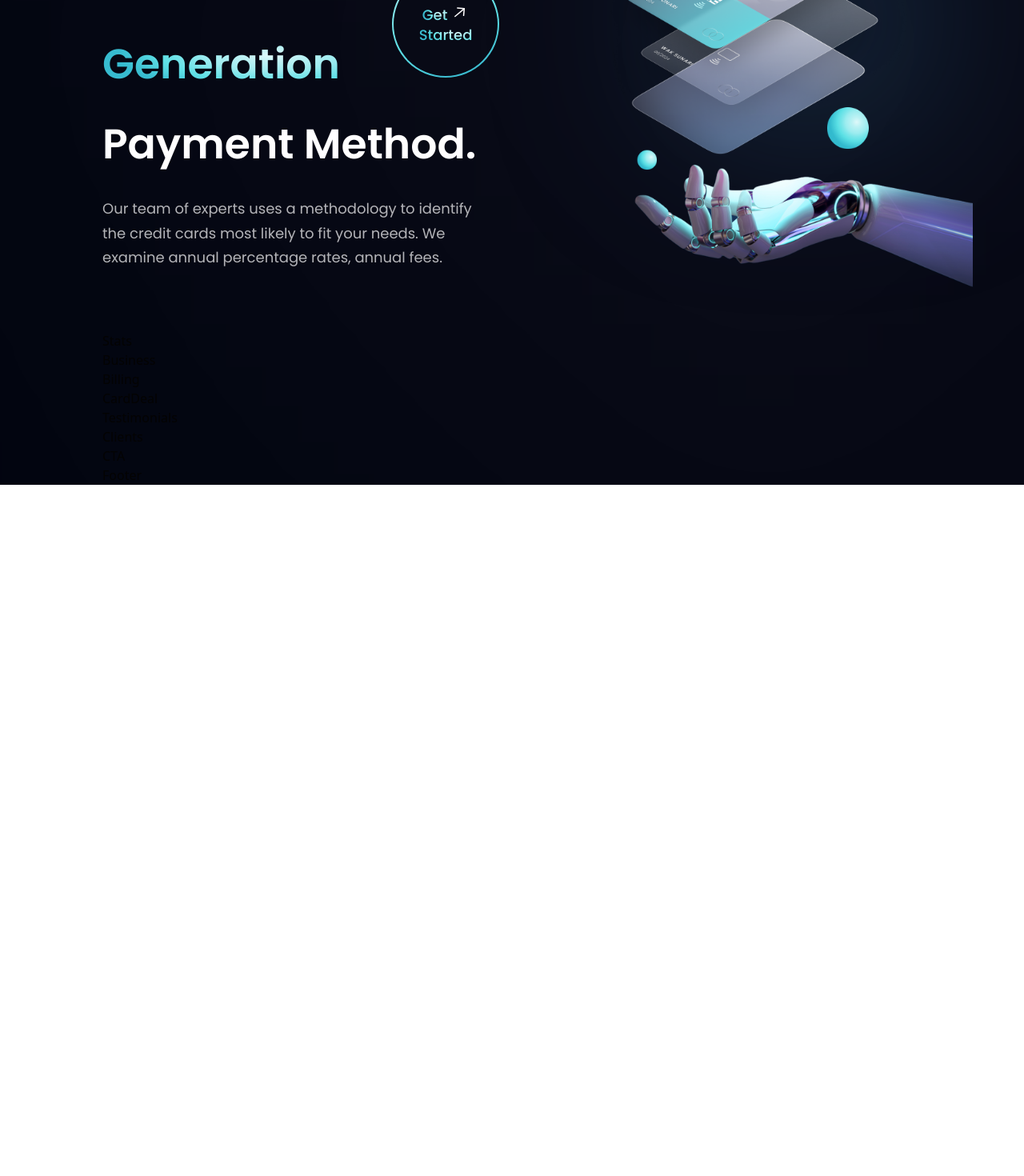
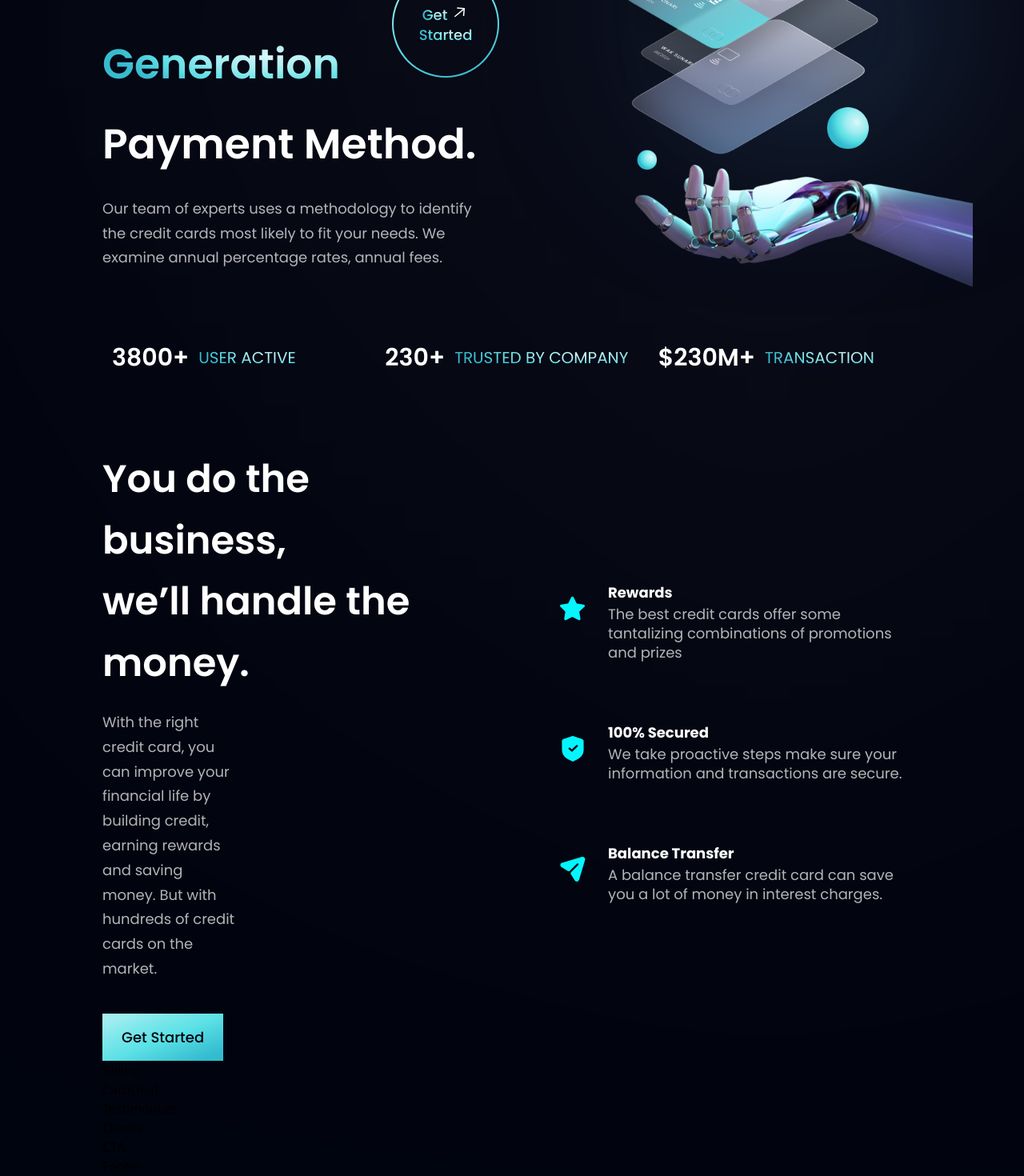
Before and after one commit to syedmilad/Modern-UI-UX, a React (Vite) app: page / in a window 1280 px wide. Shown: the part 278-1748 px from the top of the page at 80% size. Before the commit the page ends 884 px from the top, so only its background shows below. Built offline with nearby package versions, Linux system fonts and the light colour scheme.

Commit message:
updated work

```diff
--- a/src/App.jsx
+++ b/src/App.jsx
@@ -15,18 +15,18 @@ import style from "./style";
 const App = () => {
   return (
     <div className="bg-primary w-full overflow-hidden">
-      <div className={`${style.paddingX} ${style.flexCenter}`}>
-        <div className={`${style.boxWidth}`}><Navbar/></div>
+      <div className="sm:px-16 px-6 flex justify-center items-center">
+        <div className="xl:max-w-[1280px] w-full"><Navbar/></div>
       </div>
 
-      <div className={`${style.paddingX} ${style.flexStart}`}>
-        <div className={`${style.boxWidth}`}>
+      <div className="sm:px-16 px-6 flex justify-center items-start">
+        <div className="xl:max-w-[1280px] w-full">
           <Hero/>
           </div>
       </div>
 
-      <div className={`${style.paddingX} ${style.flexStart}`}>
-        <div className={`${style.paddingX} ${style.boxWidth}`}>
+      <div className="sm:px-16 px-6 flex justify-center items-start">
+        <div className="sm:px-16 px-6 xl:max-w-[1280px] w-full">
           <Stats></Stats>
           <Business></Business>
           <Billing></Billing>
--- a/src/components/Business.jsx
+++ b/src/components/Business.jsx
@@ -1,7 +1,38 @@
 import React from 'react'
+import Button from './Button'
+import { features, feedback } from '../constant'
+
+const FeatureCard = ({icon,index,title,content}) => {
+  return (
+    <div className={`flex flex-row rounded-[20px] p-6 ${index !== features.length - 1 ? 'mb-6' : 'mb-0'} feature-card`}>
+      <div className={`w-[64px] h-[64px] rounded-full flex justify-center items-center`}>
+        <img src={icon} alt="icon" className='w-[50%] h-[50%] object-contain' />
+      </div>
+      <div className='flex-1 flex-col ml-3 flex'>
+      <h4 className='font-poppins font-bold text-white text-[18px] leading-[23px] mb-1 '>{title}</h4>
+      <p  className='font-poppins font-normal text-dimWhite text-[18px] leading-[24px] mb-1 '>{content}</p>
+      </div>
+    </div>
+   )
+}
 
 export default function Business() {
   return (
-    <div>Business</div>
+    <section className='flex md:flex-row flex-col'>
+
+      <div className='flex-1 flex justify-center items-start flex-col'>
+          <h2 className='font-poppins font-semibold xs:text-[48px] text-[40px] text-white xs:leading-[76.8px] leading-[66.8px] w-full'>You do the business, <br className='sm:block hidden' /> we’ll handle the money.</h2>
+          <p className='font-poppins font-normal text-dimWhite text-[18px] leading-[30.8px] max-w-[170px] mt-5 '>With the right credit card, you can improve your financial life by building credit, earning rewards and saving money. But with hundreds of credit cards on the market.</p>
+
+          <Button nameProps="Get Started" style="mt-10"/>
+      </div>
+
+      <div className='text-white flex-col flex-1 flex justify-center items-center md:ml-10 ml-0 md:mt-0 mt-10 relative'>
+           {features.map((feature,index)=>(
+            <FeatureCard key={feature.id}  {...feature} />
+           ))}
+      </div>
+
+    </section>
   )
 }
--- a/src/components/Button.jsx
+++ b/src/components/Button.jsx
@@ -1,7 +1,9 @@
 import React from 'react'
 
-export default function Button() {
+export default function Button({style}) {
   return (
-    <div>Button</div>
+    <button className={`font-poppins font-medium py-4 px-6 bg-blue-gradient text-[18px] text-primary outline-none ${style}`}>
+    Get Started
+    </button>
   )
 }
--- a/src/components/Navbar.jsx
+++ b/src/components/Navbar.jsx
@@ -13,7 +13,7 @@ export default function Navbar() {
           <li
             key={nav.id}
             className={`font-poppins text-white text-[16px] cursor-pointer ${
-              index === navLinks.lneght - 1 ? "mr-0" : "mr-10"
+              index === navLinks.length - 1 ? "mr-0" : "mr-10"
             } `}
           >
             <a href={`#${nav.id}`}>{nav.title}</a>
--- a/src/components/Stats.jsx
+++ b/src/components/Stats.jsx
@@ -1,7 +1,15 @@
 import React from 'react'
+import { stats } from '../constant'
 
 export default function Stats() {
   return (
-    <div>Stats</div>
+    <section className='flex justify-center items-center flex-row flex-wrap sm:mb-20 mb-6'>
+        {stats.map((stat)=>(
+          <div className='flex flex-1 flex-row m-3 justify-start items-center'>
+            <h4 className='font-poppins font-semibold xs:text-[30px] text-[30px] xl:leading-[53px] leading-[43px] text-white '>{stat.value}</h4>
+            <p className='font-poppins font-normal xs:text-[20px] text-[15px] xl:leading-[26px] leading-[21px] ml-3 text-gradient uppercase'>{stat.title}</p>
+          </div>
+        ))}
+    </section>
   )
 }
```
